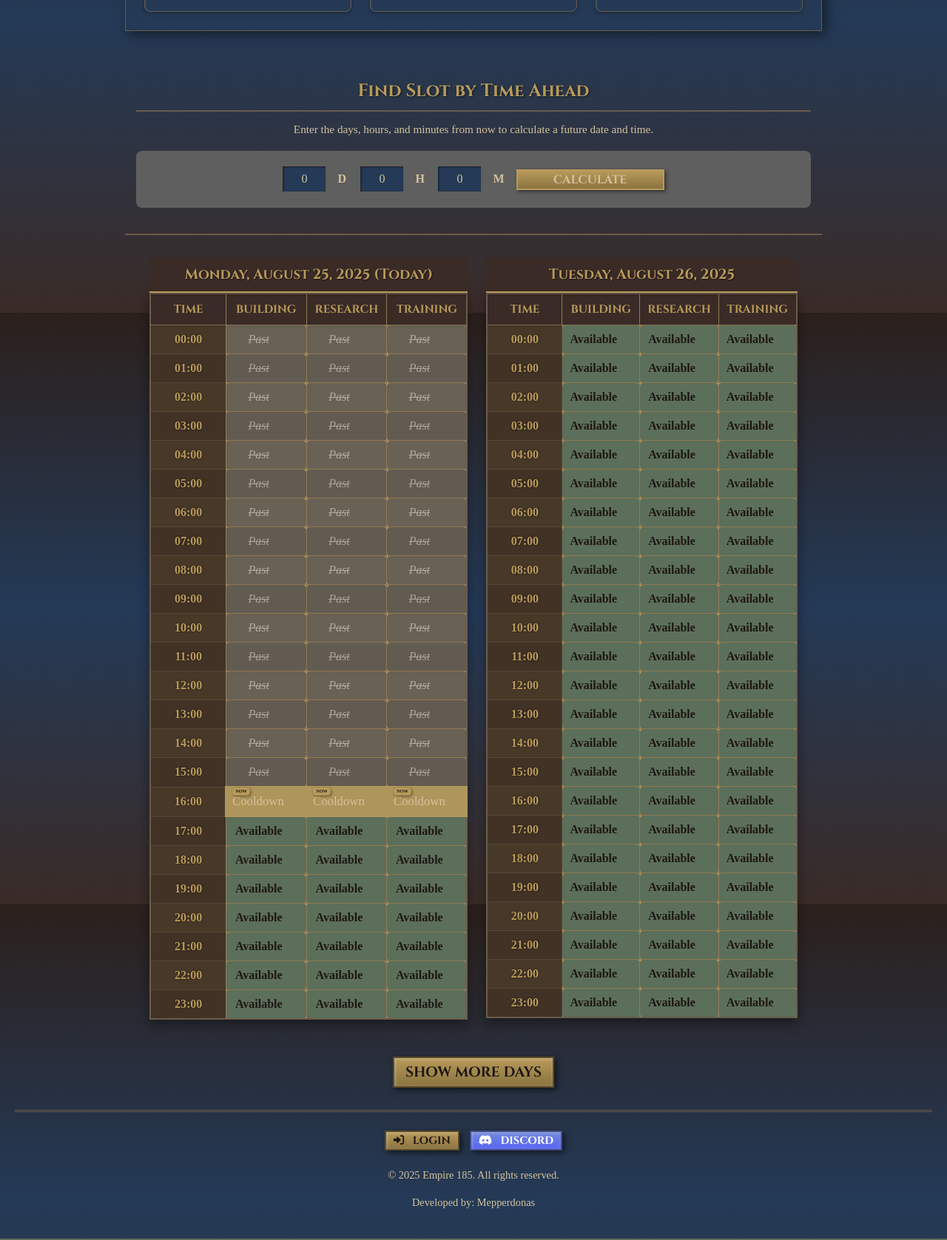
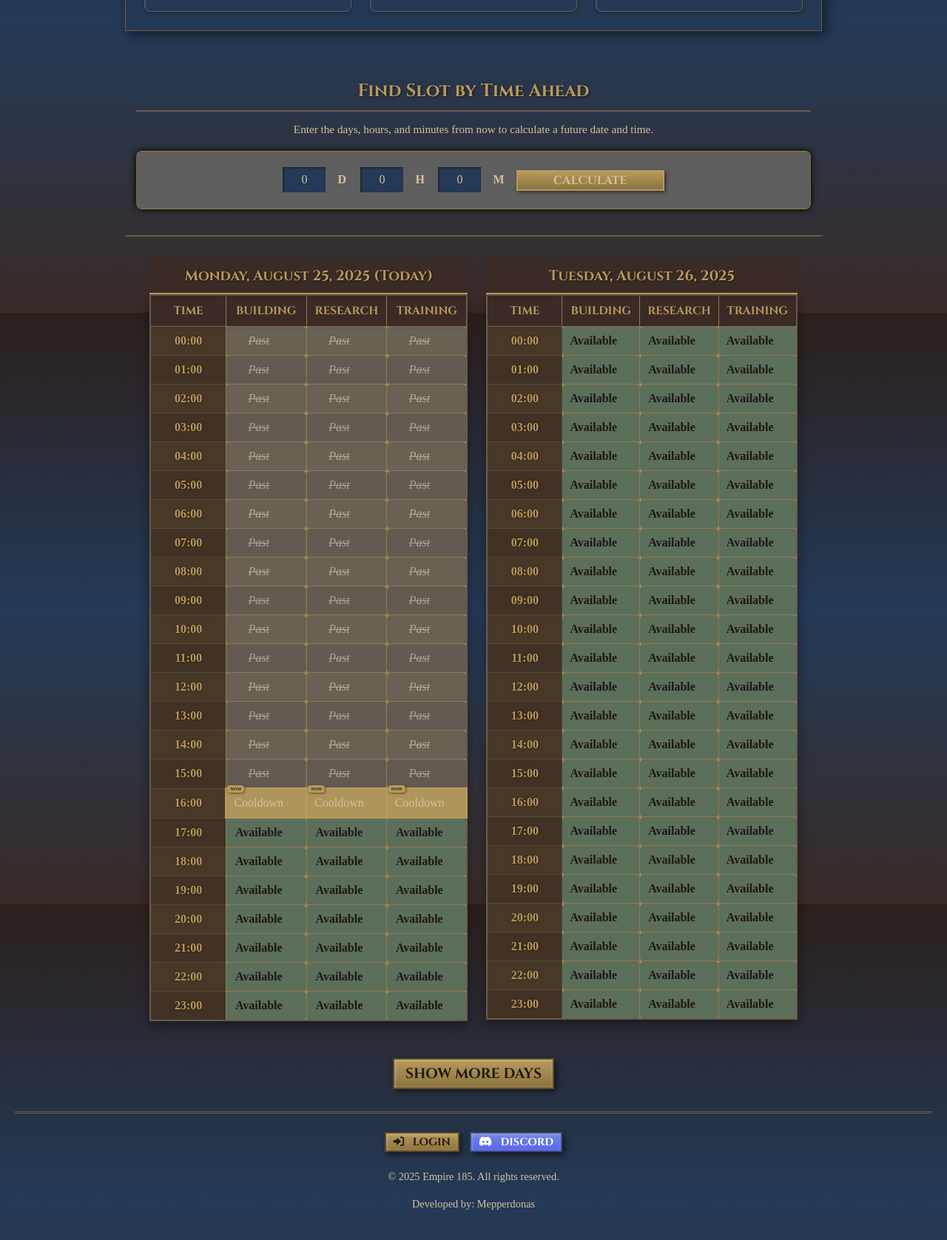
Before and after one commit to MEPPERDONAS/185_reservas, a Flask app: page / in a window 1280 px wide. Shown: the part 377-2054 px from the top of the page at 74% size. Run offline with Flask 3, Linux system fonts and the light colour scheme; data that the repository does not hold is empty; grey boxes are pictures that could not be loaded.

Commit message:
css update

```diff
--- a/static/style.css
+++ b/static/style.css
@@ -289,7 +289,8 @@ form a:not(.edit-btn) {
     justify-content: center;
     align-items: center;
     margin-bottom: 20px;
-
+    border: #9a7b15c1 1px solid;
+    box-shadow: #000000 0px 0px 10px; /* Sombra sutil para el formulario */
     /* --- PROPIEDADES DE FONDO PARA LA IMAGEN --- */
     background-image:
         linear-gradient(rgba(0, 0, 0, 0.4), rgba(0, 0, 0, 0.4)), /* Capa oscura semitransparente para legibilidad */
@@ -410,6 +411,7 @@ form a:not(.edit-btn) {
         align-items: center; /* Centra los grupos de inputs */
         gap: 10px; /* Reduce el espacio entre grupos en móviles */
         background-position: 70%  center; /* La imagen de fondo se alinea a la derecha */
+        background-size: cover;
     }
 
     .find-slot-form .form-group {
@@ -555,7 +557,7 @@ tbody tr:nth-child(even) {
     }
     50% {
         box-shadow: 0 0 25px rgba(184, 154, 90, 1.5);
-        transform: scale(1.05); /* Aumenta el tamaño del slot */
+        transform: scale(1.0); /* Aumenta el tamaño del slot */
         background-color: var(--aoe-accent-gold); /* Cambio de color para un efecto muy visible */
     }
 }
@@ -563,8 +565,8 @@ tbody tr:nth-child(even) {
 /* Estilo para la etiqueta 'NOW' */
 .slot.current-slot .current-label {
     position: absolute;
-    top: 1px;
-    right: auto;
+    top: -5px;
+    left: calc(1%); /* Asegura que esté a la derecha del slot */
     font-size: 0.3em;
     font-weight: bold;
     color: var(--aoe-text-dark);
```
